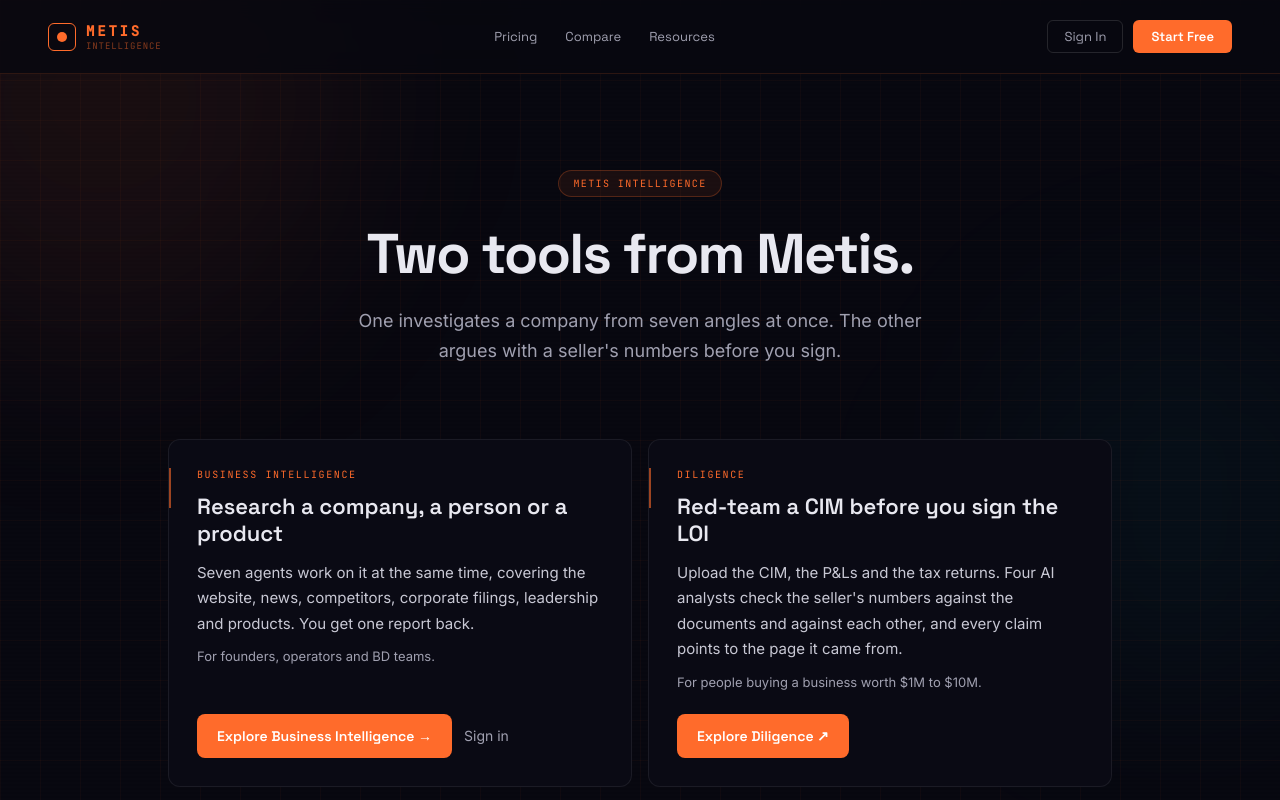
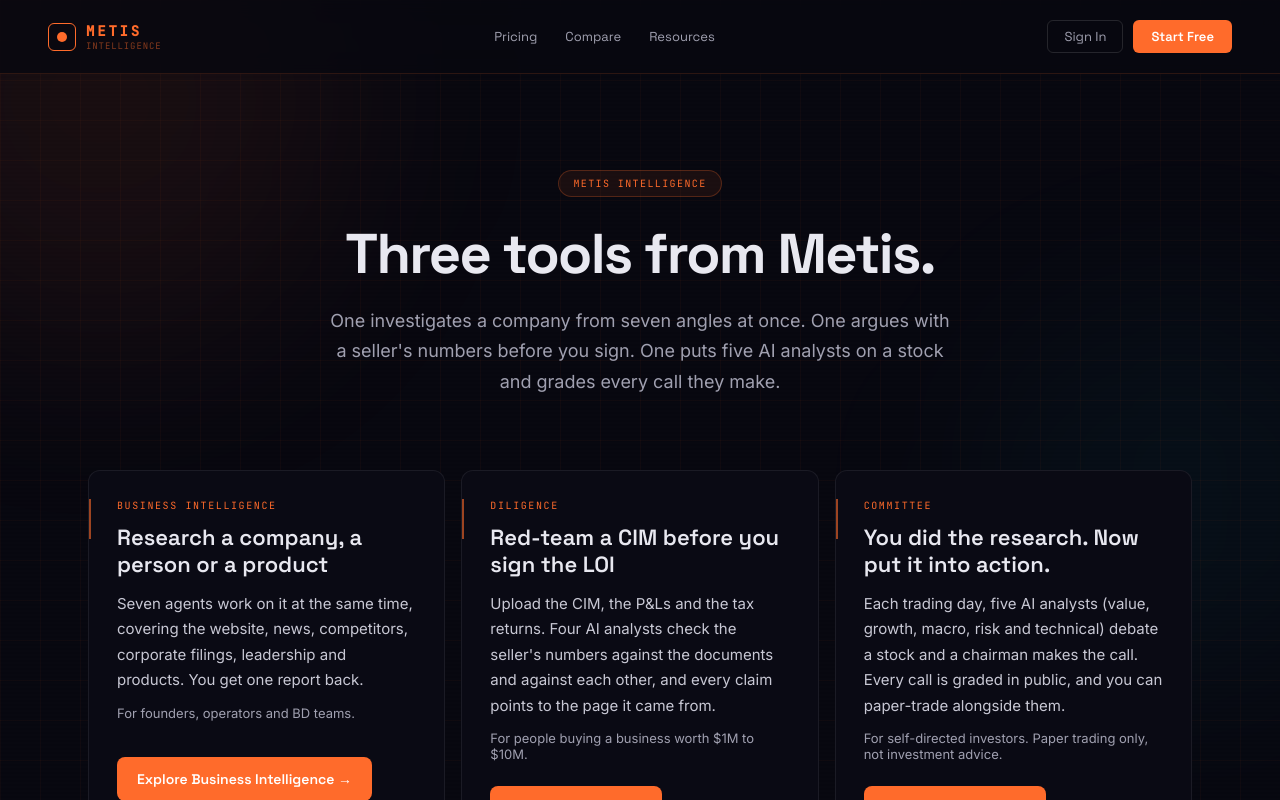
Before and after one commit to Zuse-Holding/Charon, a Next.js app in the folder web/: page / in a window 1280 px wide. Built offline with nearby package versions, Linux system fonts and the light colour scheme; no server answers.

Commit message:
Hub: add the Committee as the third Metis product
Card on metisanalytic.com linking to committee.metisanalytic.com, plus a
footer link. Grid goes to three columns on desktop; the odd card spans the
row in the two-column range.

Co-Authored-By: Claude Opus 5.5 <noreply@anthropic.com>

```diff
--- a/web/app/hub.module.css
+++ b/web/app/hub.module.css
@@ -18,8 +18,8 @@
 
 .products {
   position: relative; z-index: 2;
-  display: grid; grid-template-columns: 1fr 1fr; gap: 16px;
-  max-width: 1040px; margin: 0 auto; padding: 24px 48px 96px;
+  display: grid; grid-template-columns: repeat(3, 1fr); gap: 16px;
+  max-width: 1200px; margin: 0 auto; padding: 24px 48px 96px;
 }
 .card {
   display: flex; flex-direction: column;
@@ -47,6 +47,11 @@
 .secondary { font-size: 14px; color: #a0a0b0; text-decoration: none; }
 .secondary:hover { color: #e8e8f0; }
 
+@media (max-width: 1100px) {
+  .products { grid-template-columns: 1fr 1fr; }
+  .card:last-child:nth-child(odd) { grid-column: 1 / -1; }
+}
+
 @media (max-width: 820px) {
   .hero { padding: 64px 20px 32px; }
   .title { font-size: 38px; }
--- a/web/app/page.tsx
+++ b/web/app/page.tsx
@@ -1,21 +1,21 @@
 import type { Metadata } from "next";
 import Link from "next/link";
 import { MarketingShell } from "../components/marketing/MarketingShell";
-import { BUSINESS_INTELLIGENCE_PATH, DILIGENCE_URL } from "../lib/products";
+import { BUSINESS_INTELLIGENCE_PATH, COMMITTEE_URL, DILIGENCE_URL } from "../lib/products";
 import styles from "./hub.module.css";
 
 // metisanalytic.com: the front door for the Metis products. Business
 // Intelligence's own landing page moved to /business-intelligence; the app
 // itself (/app, /dashboard, ...) didn't move.
 
-const LINE = "One investigates a company from seven angles at once. The other argues with a seller's numbers before you sign.";
+const LINE = "One investigates a company from seven angles at once. One argues with a seller's numbers before you sign. One puts five AI analysts on a stock and grades every call they make.";
 
 export const metadata: Metadata = {
   title: "Metis Intelligence",
-  description: `Two tools from Metis. ${LINE}`,
+  description: `Three tools from Metis. ${LINE}`,
   openGraph: {
     title: "Metis Intelligence",
-    description: `Two tools from Metis. ${LINE}`,
+    description: `Three tools from Metis. ${LINE}`,
     url: "https://metisanalytic.com",
     siteName: "Metis",
     type: "website",
@@ -27,7 +27,7 @@ export default function Hub() {
     <MarketingShell subtitle="INTELLIGENCE">
       <section className={styles.hero}>
         <div className={styles.badge}>METIS INTELLIGENCE</div>
-        <h1 className={styles.title}>Two tools from Metis.</h1>
+        <h1 className={styles.title}>Three tools from Metis.</h1>
         <p className={styles.sub}>{LINE}</p>
       </section>
 
@@ -58,6 +58,19 @@ export default function Hub() {
             <a href={DILIGENCE_URL} className={styles.primary}>Explore Diligence ↗</a>
           </div>
         </article>
+
+        <article className={styles.card}>
+          <div className={styles.eyebrow}>Committee</div>
+          <h2 className={styles.cardTitle}>You did the research. Now put it into action.</h2>
+          <p className={styles.cardBody}>
+            Each trading day, five AI analysts (value, growth, macro, risk and technical) debate a stock and a chairman
+            makes the call. Every call is graded in public, and you can paper-trade alongside them.
+          </p>
+          <p className={styles.who}>For self-directed investors. Paper trading only, not investment advice.</p>
+          <div className={styles.actions}>
+            <a href={COMMITTEE_URL} className={styles.primary}>Explore Committee ↗</a>
+          </div>
+        </article>
       </section>
     </MarketingShell>
   );
--- a/web/components/marketing/MarketingShell.tsx
+++ b/web/components/marketing/MarketingShell.tsx
@@ -1,5 +1,5 @@
 import Link from "next/link";
-import { DILIGENCE_URL } from "../../lib/products";
+import { COMMITTEE_URL, DILIGENCE_URL } from "../../lib/products";
 import styles from "./MarketingShell.module.css";
 
 const NAV_LINKS = [
@@ -41,6 +41,7 @@ export function SiteFooter() {
         <Link href="/pricing" className={styles.footerLink}>Pricing</Link>
         <Link href="/resources" className={styles.footerLink}>Resources</Link>
         <a href={DILIGENCE_URL} className={styles.footerLink}>Diligence</a>
+        <a href={COMMITTEE_URL} className={styles.footerLink}>Committee</a>
         <Link href="/privacy" className={styles.footerLink}>Privacy</Link>
         <Link href="/terms" className={styles.footerLink}>Terms</Link>
         <a href="mailto:support@metisanalytic.com" className={styles.footerLink}>support@metisanalytic.com</a>
--- a/web/lib/products.ts
+++ b/web/lib/products.ts
@@ -1,5 +1,7 @@
 // The Metis product family. Business Intelligence lives in this app;
-// Diligence (CIM red-team for small-business acquisitions) runs as its own
-// app with its own data, so links to it are plain cross-site links.
+// Diligence (CIM red-team for small-business acquisitions) and Committee (AI
+// stock committee, the separate committee-app project) run as their own apps
+// with their own data, so links to them are plain cross-site links.
 export const BUSINESS_INTELLIGENCE_PATH = "/business-intelligence";
 export const DILIGENCE_URL = "https://diligence.metisanalytic.com";
+export const COMMITTEE_URL = "https://committee.metisanalytic.com";
```
